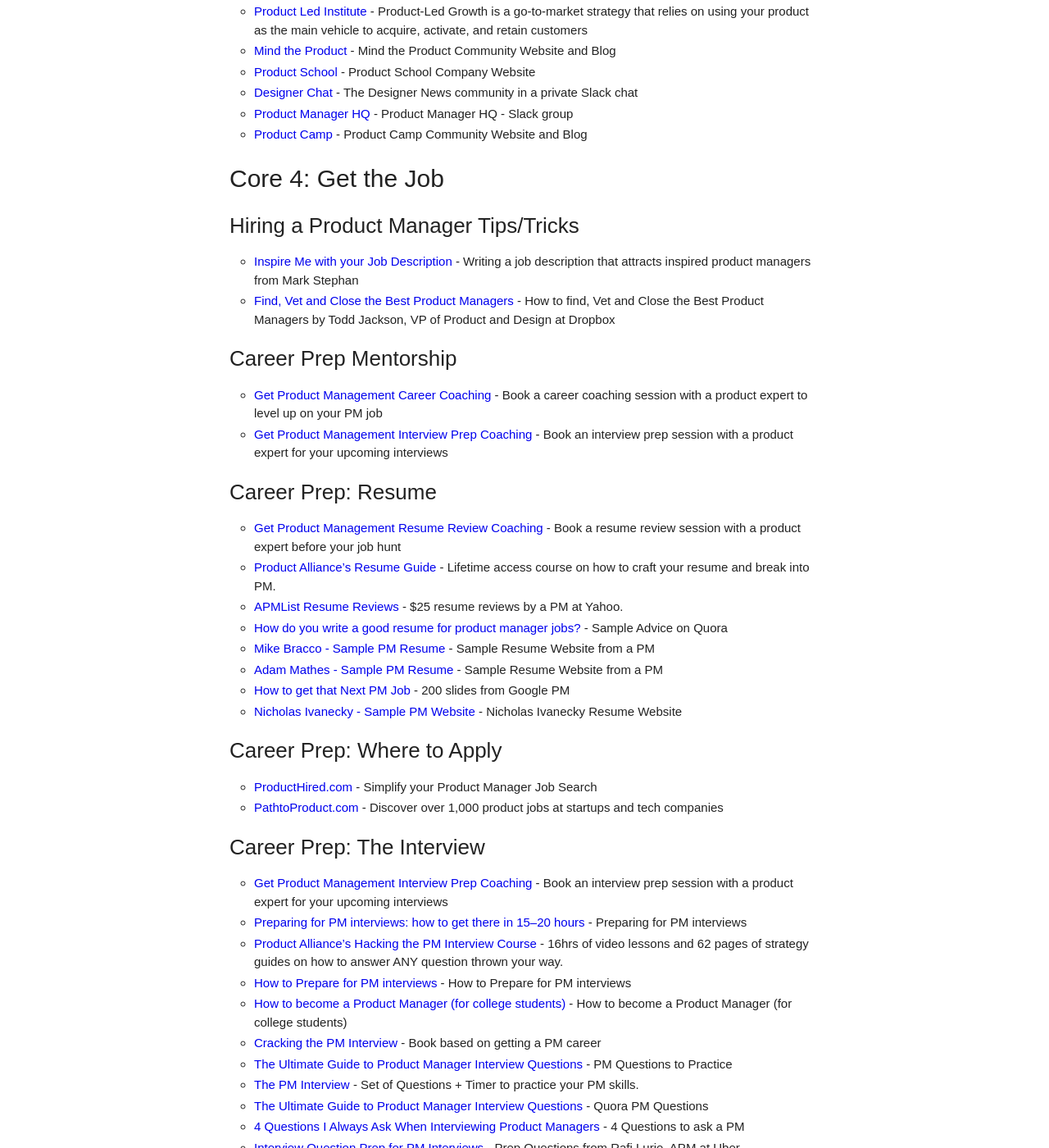
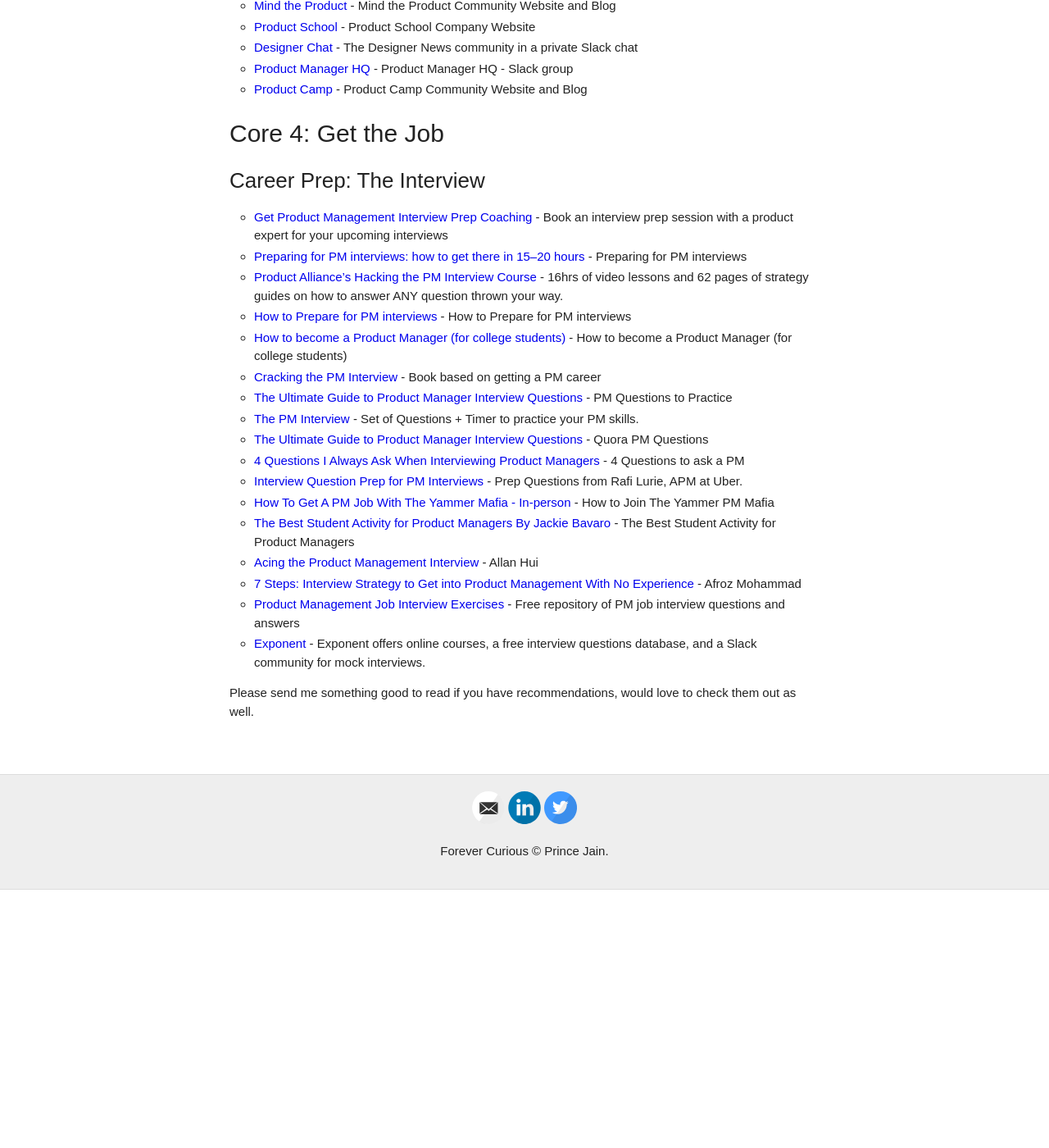
Before and after one commit to product-noob/product-noob.github.io, a Jekyll site: the page built from links.md, in a window 1280 px wide and 1400 px high, scrolled down 12482 px. Shown: the whole window at 82% size. Built offline with Jekyll 4.4.1, drawn with Linux system fonts in a browser that asks for light colours; after the commit the page ends 13567 px from its top, so only the background shows below that.

Commit message:
Removed links

```diff
--- a/links.md
+++ b/links.md
@@ -512,7 +512,6 @@ This list should be mainly useful for product managers from beginner to mid leve
 -   [A Usability Test, with Recommendations for Improvement of Skyscanner’s Mobile Flight Search & Booking App: Part I](https://medium.com/@mstephan/a-usability-test-with-recommendations-for-improvement-of-skyscanner-s-mobile-flight-search-56b6e598b8a2#.ibh610rne) - Sample Usability Test on Skyscanner
 -   [LinkedIn Groups Product Spec](https://medium.com/@ivanTr0n/designing-linkedins-next-killer-feature-to-awake-the-other-300m-users-product-spec-de00305ba13e#.e6df7kcxo) - Designing LinkedIn’s Next Killer Feature to awake the other 300M users
 
-## Communities to Join
 
 ### Groups
 
@@ -525,32 +524,6 @@ This list should be mainly useful for product managers from beginner to mid leve
 
 
 # Core 4: Get the Job
-
-## Hiring a Product Manager Tips/Tricks
-
--   [Inspire Me with your Job Description](https://medium.com/@mstephan/inspire-with-your-job-description-ecb5ce744cfc#.gjzd3n4ez) - Writing a job description that attracts inspired product managers from Mark Stephan
--   [Find, Vet and Close the Best Product Managers](https://firstround.com/review/find-vet-and-close-the-best-product-managers-heres-how/) - How to find, Vet and Close the Best Product Managers by Todd Jackson, VP of Product and Design at Dropbox
-
-## Career Prep Mentorship
-
--   [Get Product Management Career Coaching](https://producthired.com/coaches?types=career-coaching) - Book a career coaching session with a product expert to level up on your PM job
--   [Get Product Management Interview Prep Coaching](https://producthired.com/coaches?types=interview-prep) - Book an interview prep session with a product expert for your upcoming interviews
-
-## Career Prep: Resume
-
--   [Get Product Management Resume Review Coaching](https://producthired.com/coaches?types=resume-review) - Book a resume review session with a product expert before your job hunt
--   [Product Alliance's Resume Guide](https://course.productalliance.com/a/33298/spNMFmjD) - Lifetime access course on how to craft your resume and break into PM.
--   [APMList Resume Reviews](https://apmlist.com/resources) - $25 resume reviews by a PM at Yahoo.
--   [How do you write a good resume for product manager jobs?](https://www.quora.com/How-do-you-write-a-good-resume-for-product-manager-jobs) - Sample Advice on Quora
--   [Mike Bracco - Sample PM Resume](http://mikebracco.com/resume/) - Sample Resume Website from a PM
--   [Adam Mathes - Sample PM Resume](http://www.adammathes.com/resume/) - Sample Resume Website from a PM
--   [How to get that Next PM Job](http://svpma.org/eventarchives/SVPMA-03-2010-How_to_Get_That_Next_PM_Job-Shreyas_Doshi.pdf) - 200 slides from Google PM
--   [Nicholas Ivanecky - Sample PM Website](http://www.ivantron.com) - Nicholas Ivanecky Resume Website
-
-## Career Prep: Where to Apply
-
--   [ProductHired.com](http://www.producthired.com) - Simplify your Product Manager Job Search
--   [PathtoProduct.com](https://www.pathtoproduct.com) - Discover over 1,000 product jobs at startups and tech companies
 
 ## Career Prep: The Interview
 
```
